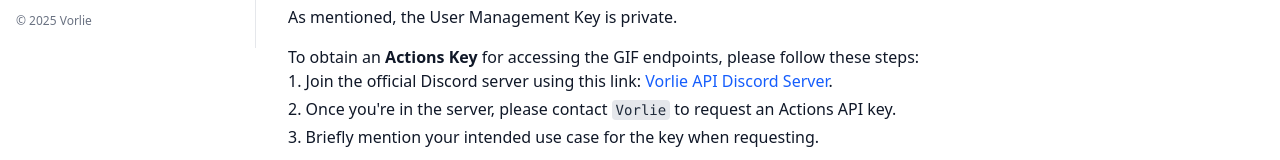
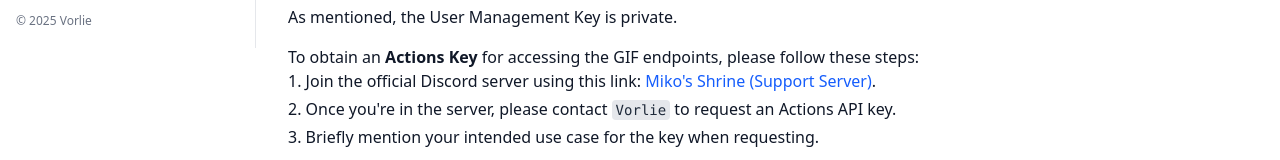
Before and after one commit to vorlie/api-docs, a React (Vite) app: page /authentication in a window 1280 px wide. Shown: the part 752-912 px from the top of the page. Built offline with nearby package versions, Linux system fonts and the light colour scheme.

Commit message:
feat: Update support server link text in AuthenticationPage.tsx

```diff
--- a/src/pages/AuthenticationPage.tsx
+++ b/src/pages/AuthenticationPage.tsx
@@ -87,7 +87,7 @@
             rel="noopener noreferrer"
             className="text-blue-600 dark:text-blue-400 hover:underline"
           >
-            Vorlie API Discord Server
+            Miko's Shrine (Support Server)
           </a>
           .
         </li>
```
